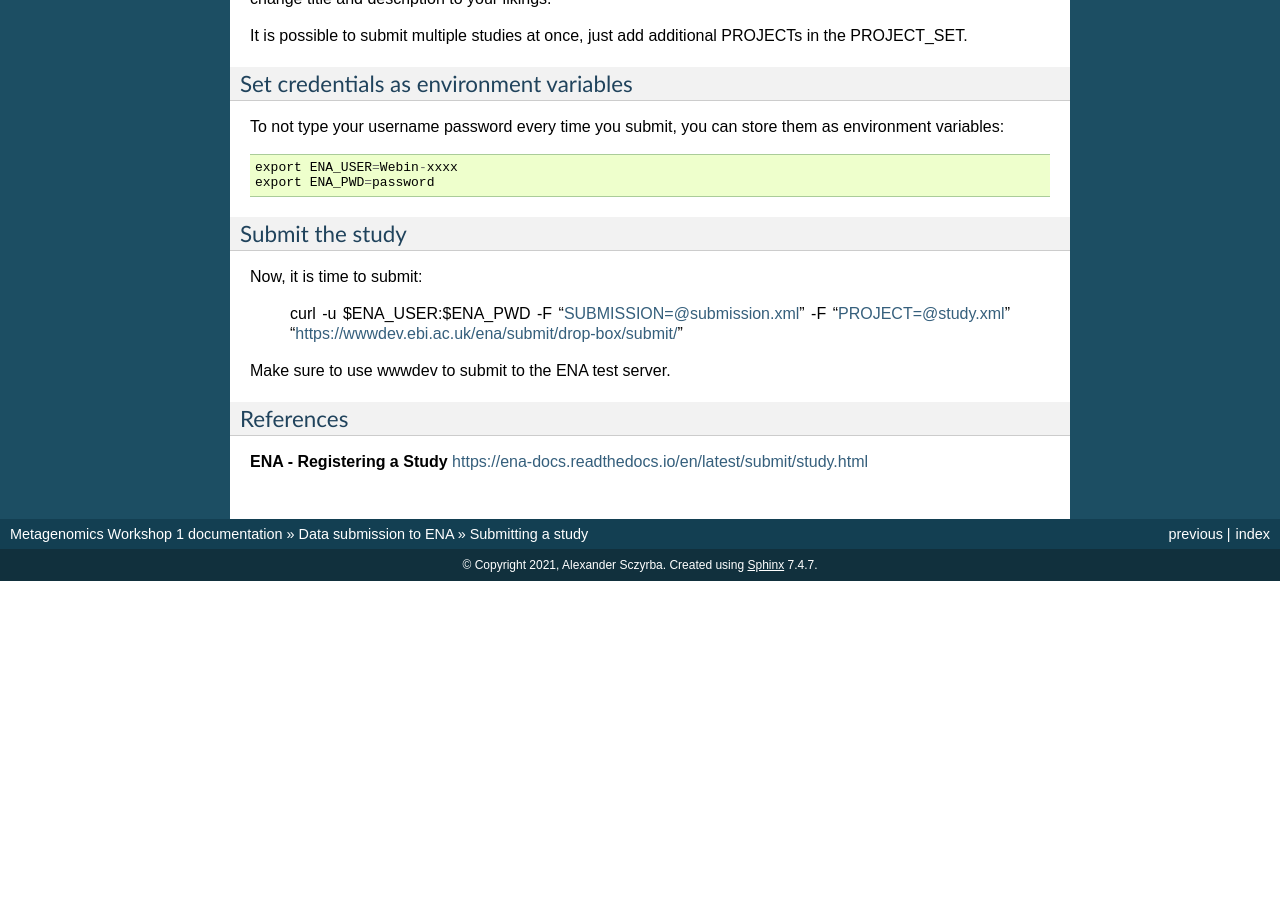
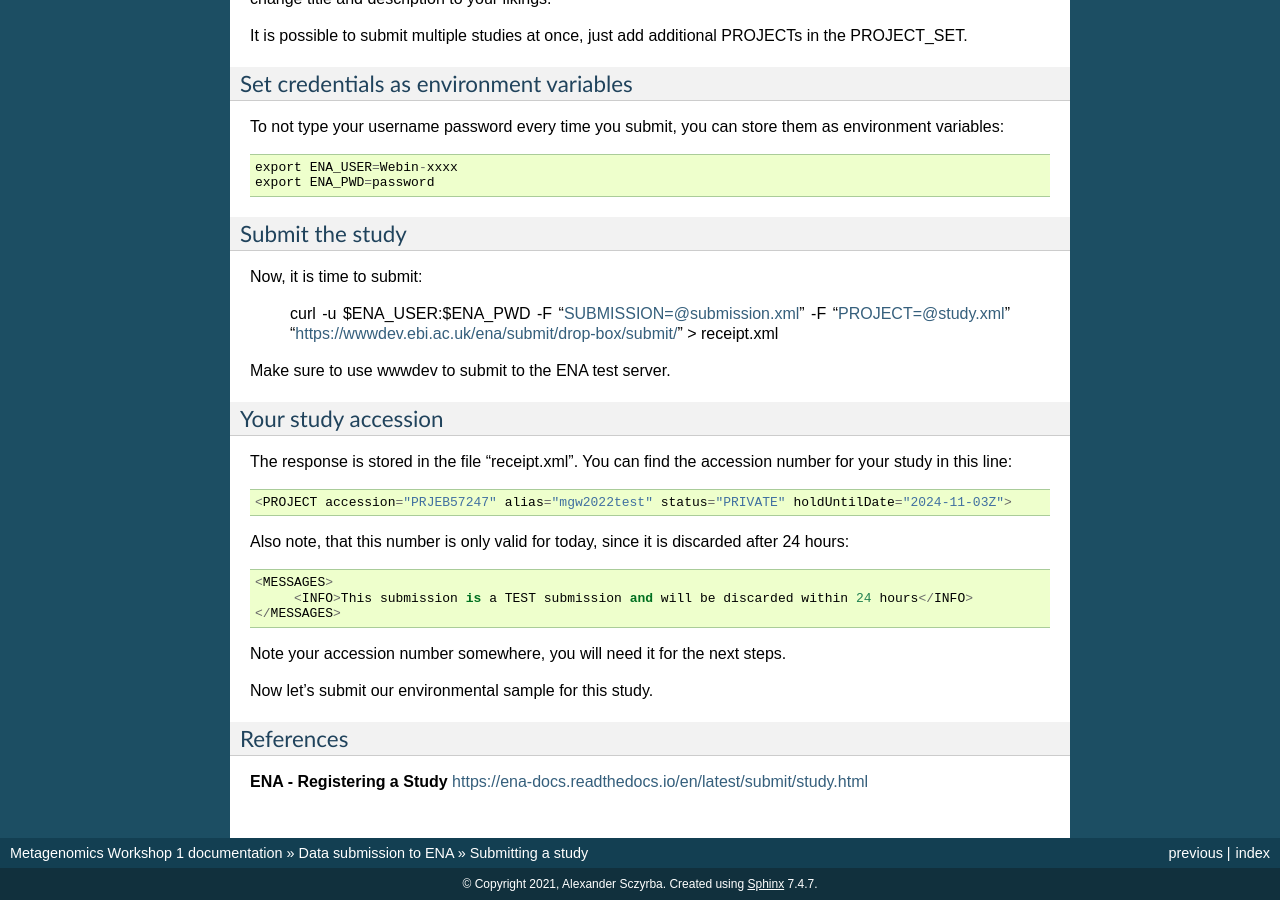
Before and after one commit to metagenomics/metagenomics-workshop, a Sphinx documentation site: the page built from docs/data_submission/submit_study_1.rst, in a window 1280 px wide and 900 px high, scrolled down 1083 px. Built offline with Sphinx 7.4.7, drawn with Linux system fonts in a browser that asks for light colours; pages that are not in the unit, such as notebooks, are missing from menus; before the commit the page ends 1664 px from its top, so only the background shows below that.

Commit message:
Update submit_study_1.rst

```diff
--- a/docs/data_submission/submit_study_1.rst
+++ b/docs/data_submission/submit_study_1.rst
@@ -67,9 +67,28 @@ Submit the study
 
 Now, it is time to submit:
 
-  curl -u $ENA_USER:$ENA_PWD -F "SUBMISSION=@submission.xml" -F "PROJECT=@study.xml" "https://wwwdev.ebi.ac.uk/ena/submit/drop-box/submit/"
+  curl -u $ENA_USER:$ENA_PWD -F "SUBMISSION=@submission.xml" -F "PROJECT=@study.xml" "https://wwwdev.ebi.ac.uk/ena/submit/drop-box/submit/" > receipt.xml
 
 Make sure to use wwwdev to submit to the ENA test server.
+
+
+Your study accession
+^^^^^^^^^^^^^^^^
+
+The response is stored in the file "receipt.xml". You can find the accession number for your study in this line::
+
+  <PROJECT accession="PRJEB57247" alias="mgw2022test" status="PRIVATE" holdUntilDate="2024-11-03Z">
+
+Also note, that this number is only valid for today, since it is discarded after 24 hours::
+
+     <MESSAGES>
+          <INFO>This submission is a TEST submission and will be discarded within 24 hours</INFO>
+     </MESSAGES>
+
+Note your accession number somewhere, you will need it for the next steps.
+
+Now let's submit our environmental sample for this study.
+
 
 
 References
```
